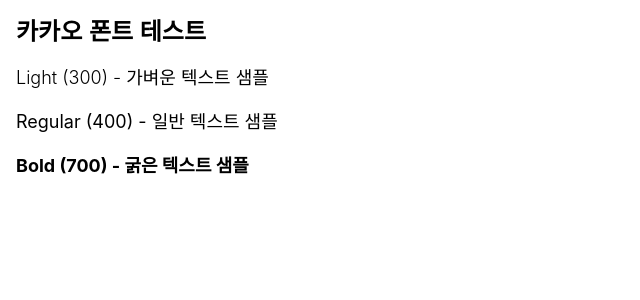
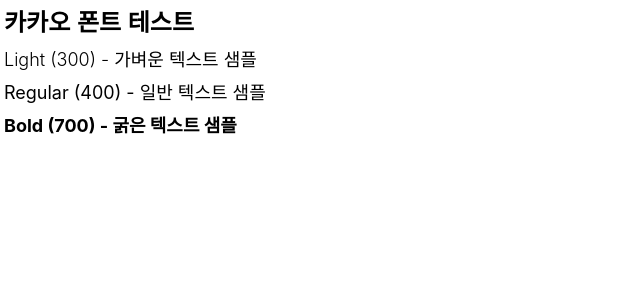
Before and after one commit to zzinLee/zzi18n, a React app: page / in a window 1280 px wide. Shown: the top 300 px of the page, without its empty margins (0-640 px from the left). Built offline with nearby package versions, Linux system fonts and the light colour scheme; a web font is replaced by a local one.

Commit message:
Enhance Tailwind and Webpack configs for custom theming and asset handling
Expanded Tailwind theme with custom spacing, borderWidth, fontSize, fontWeight, and a new color palette. Updated Webpack config to handle image assets using url-loader.

```diff
--- a/tailwind.config.ts
+++ b/tailwind.config.ts
@@ -1,4 +1,9 @@
 /** @type {import('tailwindcss').Config} */
+
+const px0_100 = Object.fromEntries(
+  Array.from({ length: 101 }, (_, i) => [i, `${i}px`]),
+);
+
 module.exports = {
   content: ["./src/**/*.{js,ts,jsx,tsx}", "./src/**/*.html"],
   theme: {
@@ -6,25 +11,44 @@
       fontFamily: {
         kakao: ["KakaoSmallSans", "sans-serif"],
       },
+      spacing: px0_100,
+      borderWidth: px0_100,
+      fontSize: {
+        ...px0_100,
+        sm: ["14px", "1.5"],
+        base: ["16px", "1.5"],
+        lg: ["18px", "1.6"],
+        xl: ["20px", "1.6"],
+        "2xl": ["24px", "1.6"],
+      },
+      fontWeight: {
+        thin: "100",
+        extralight: "200",
+        light: "300",
+        normal: "400",
+        medium: "500",
+        semibold: "600",
+        bold: "700",
+        extrabold: "800",
+      },
       colors: {
-        figma: {
-          blue: "#18A0FB",
-          green: "#0D99FF",
-          red: "#F24822",
-          yellow: "#FFC700",
-          purple: "#8B5CF6",
-          gray: {
-            50: "#F5F5F5",
-            100: "#E5E5E5",
-            200: "#CCCCCC",
-            300: "#B3B3B3",
-            400: "#999999",
-            500: "#808080",
-            600: "#666666",
-            700: "#4D4D4D",
-            800: "#333333",
-            900: "#1A1A1A",
-          },
+        neutral: {
+          background: "#FFFFFF",
+          text: "#111827",
+          border: "#E5E7EB",
+        },
+        state: {
+          error: "D9534F",
+          success: "3BC55F",
+          "error-hover": "#C94540",
+          "success-hover": "#32B75C",
+        },
+        primary: {
+          base: "#0088DD",
+          hover: "18A0FB",
+        },
+        secondary: {
+          base: "#6B7280",
         },
       },
     },
--- a/webpack.config.js
+++ b/webpack.config.js
@@ -18,6 +18,14 @@
           test: /\.tsx?$/,
           use: "ts-loader",
           exclude: /node_modules/,
+        },
+        {
+          test: /\.(png|jpe?g|gif|svg)$/i,
+          loader: "url-loader",
+          options: {
+            name: "[name].[ext]",
+            outputPath: "assets/",
+          },
         },
         {
           test: /\.css$/,
```
